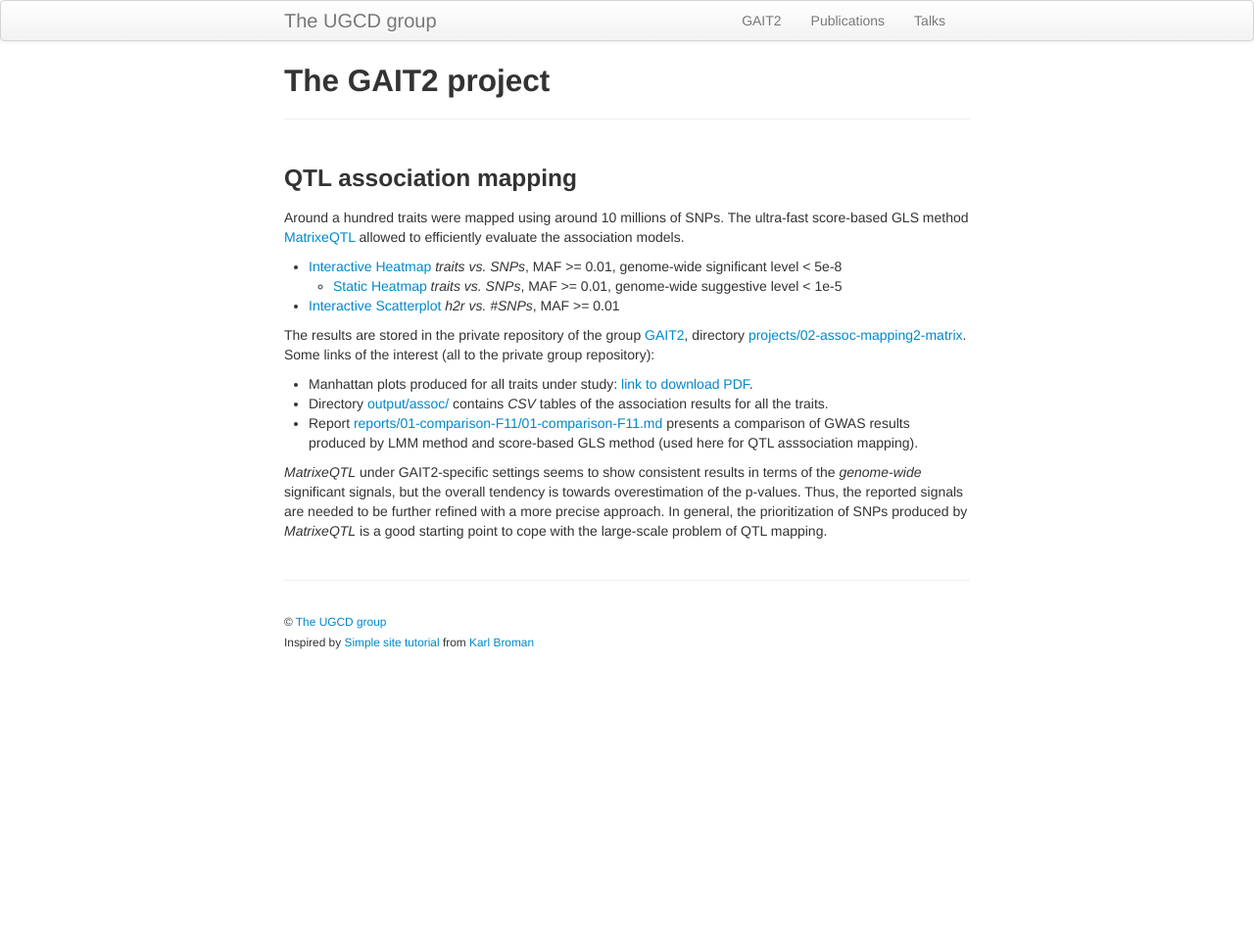
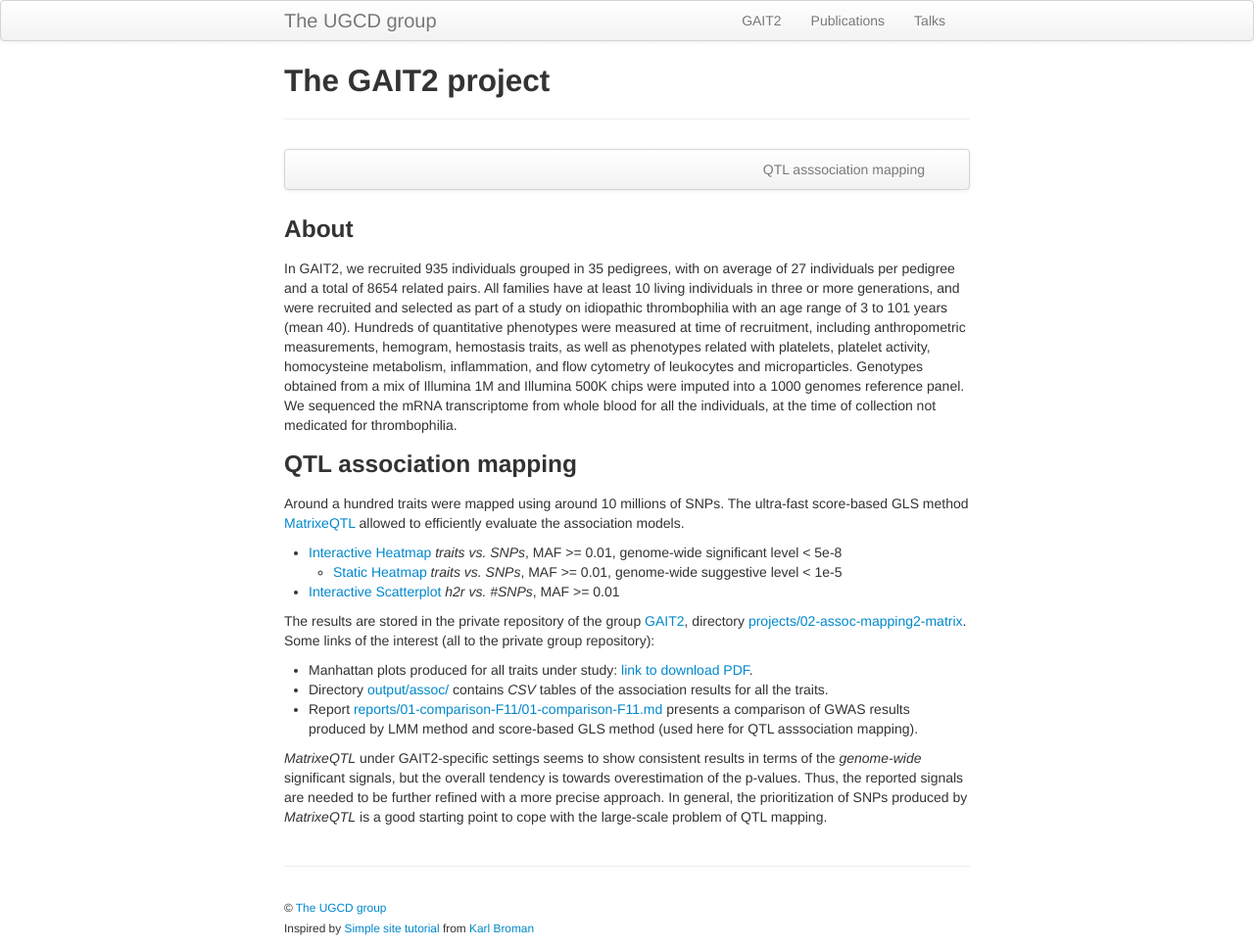
Before and after one commit to ugcd/ugcd.github.io, a Jekyll site: the page built from pages/projects/gait2/index.md, in a window 1280 px wide. Shown: the whole page at 98% size. Built offline with Jekyll 4.4.1, drawn with Linux system fonts in a browser that asks for light colours; before the commit the page ends 900 px from its top, so only the background shows below that.

Commit message:
Update index.md

```diff
--- a/pages/projects/gait2/index.md
+++ b/pages/projects/gait2/index.md
@@ -3,7 +3,6 @@ layout: page
 title: The GAIT2 project
 ---
 
-<!--
 <div class="navbar">
     <div class="navbar-inner">
         <ul class="nav">
@@ -11,7 +10,20 @@ title: The GAIT2 project
         </ul>
     </div>
 </div>
--->
+
+### <a name="about"></a>About
+
+In GAIT2, we recruited 935 individuals grouped in 35 pedigrees,
+with on average of 27 individuals per pedigree and a  total of 8654 related pairs.
+All families have at least 10 living individuals in three or more generations,
+and were recruited and  selected as part of a study on idiopathic thrombophilia
+with an age range of 3 to 101 years (mean 40).
+Hundreds of quantitative phenotypes were measured at time of recruitment,
+including anthropometric measurements, hemogram, hemostasis traits,
+as well as phenotypes related with platelets, platelet activity, homocysteine metabolism,
+inflammation, and flow cytometry of leukocytes and microparticles.
+Genotypes obtained from a mix of Illumina 1M and Illumina 500K chips were imputed into a 1000 genomes reference panel.
+We sequenced the mRNA transcriptome from whole blood for all the individuals, at the time of collection not medicated for thrombophilia.
 
 ### <a name="assoc"></a>QTL association mapping
 
```
